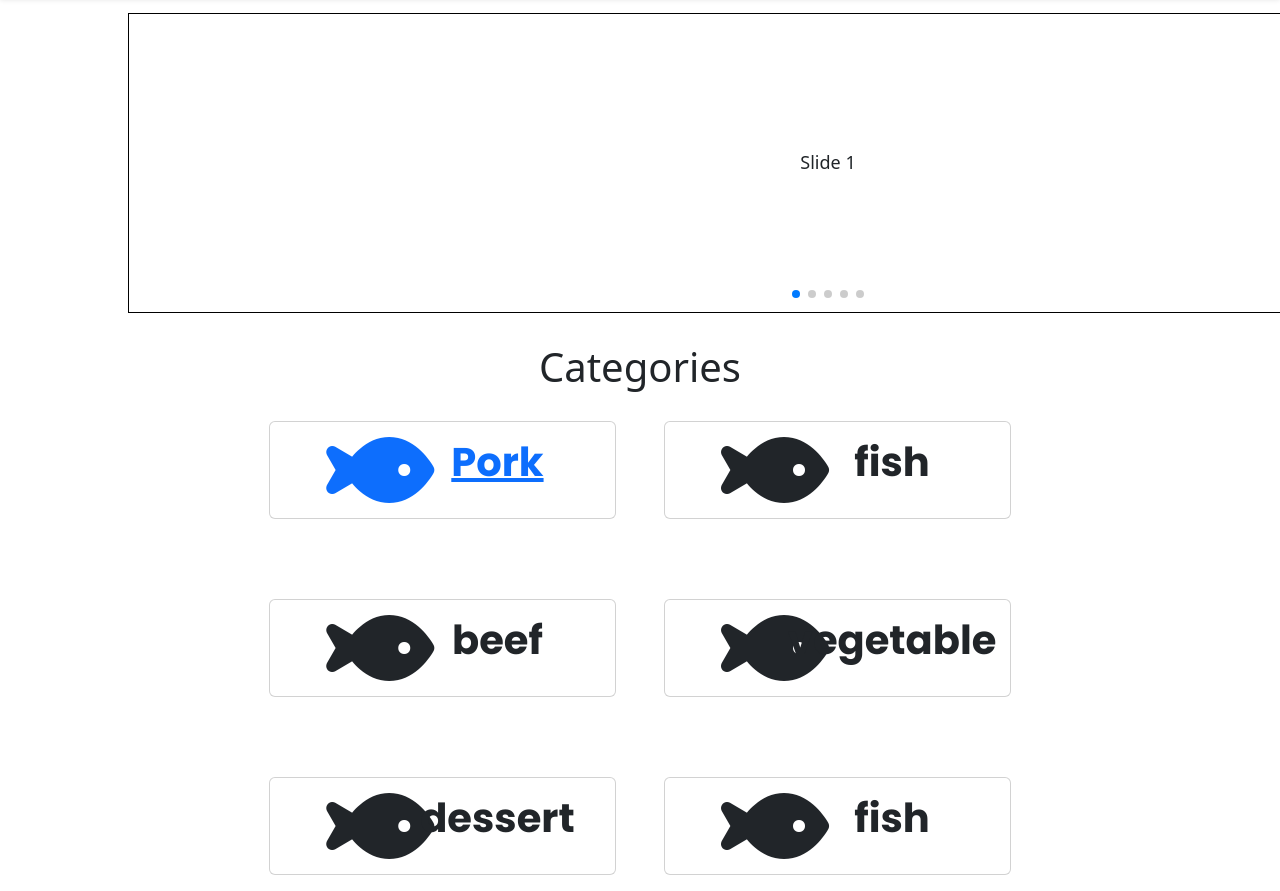
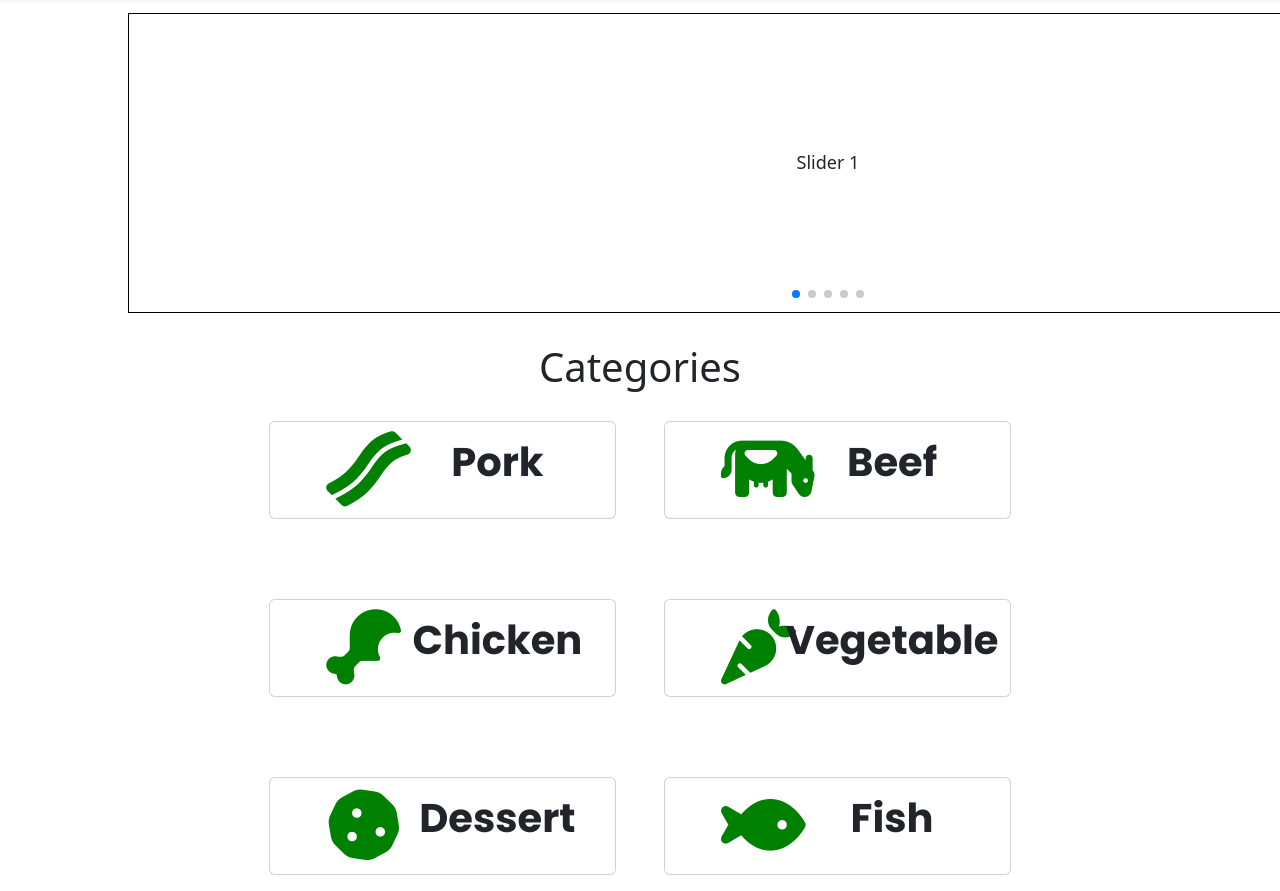
Before and after one commit to Cagnayo/Nutri-Meals, a PHP site: page /recipes.php in a window 1280 px wide; the page is wider, and only the part inside the window is pictured. Shown: the part 100-991 px from the top of that part. Run offline with PHP 8.4, Linux system fonts and the light colour scheme.

Commit message:
category icons

```diff
--- a/recipes.php
+++ b/recipes.php
@@ -1,5 +1,6 @@
 <!DOCTYPE html>
 <html lang="en">
+
 <head>
   <meta charset="UTF-8">
   <meta name="viewport" content="width=device-width, initial-scale=1.0">
@@ -18,7 +19,8 @@
     }
 
     .category-item {
-      background-color: #ffeb3b; /* yellow */
+      background-color: #ffeb3b;
+      /* yellow */
       border-radius: 50%;
       width: 120px;
       height: 120px;
@@ -63,6 +65,33 @@
       height: 100%;
       object-fit: cover;
     }
+
+    .card.mb-3 a {
+      text-decoration: none;
+      color: inherit;
+
+    }
+
+    .card.mb-3 a {
+      text-decoration: none;
+      color: inherit;
+    }
+
+    .col-md-4.ps-5 i {
+      color: green;
+      font-size: 4.7rem;
+      transition: transform 0.3s ease;
+      padding-top: 10px;
+
+    }
+
+    .col-md-4.ps-5 i:hover {
+      transform: scale(1.2);
+      color: #ed6d23;
+    }
+
+
+
     /* Responsive spacing */
     @media (max-width: 768px) {
       .section-categories {
@@ -78,7 +107,7 @@
   <section class="section-categories">
     <div class="swiper mySwiper">
       <div class="swiper-wrapper">
-    <div class="swiper-slide">Slide 1</div>
+        <div class="swiper-slide"> Slider 1</div>
         <div class="swiper-slide">Slide 2</div>
         <div class="swiper-slide">Slide 3</div>
         <div class="swiper-slide">Slide 4</div>
@@ -94,13 +123,14 @@
       <div class="card mb-3" style="max-width: 400px;">
         <div class="row g-0">
           <div class="col-md-4 ps-5">
-    <a href="view-products.php?category=Pork"><i class="fa-solid fa-fish fa-6x"></i></a>
+            <a href="category-view.php?category=Pork">
+              <i class="fa-solid fa-bacon fa-6x"></i>
+            </a>
           </div>
           <div class="col-md-8">
-      <div class="card-body">
+            <div class="card-body ">
               <div class="card-title d-flex justify-content-center align-item-center">
                 <h1><a href="category-view.php?category=Pork">Pork</a></h1>
-
               </div>
             </div>
           </div>
@@ -109,12 +139,14 @@
       <div class="card mb-3" style="max-width: 400px;">
         <div class="row g-0">
           <div class="col-md-4 ps-5">
-    <i class="fa-solid fa-fish fa-6x"></i>
+            <a href="category-view.php?category=Beef">
+              <i class="fa-solid fa-cow fa-5x"></i>
+            </a>
           </div>
           <div class="col-md-8">
             <div class="card-body">
               <div class="card-title d-flex justify-content-center align-item-center">
-          <h1> fish</h1>
+                <h1><a href="category-view.php?category=Beef">Beef</a></h1>
               </div>
             </div>
           </div>
@@ -123,12 +155,16 @@
       <div class="card mb-3" style="max-width: 400px;">
         <div class="row g-0">
           <div class="col-md-4 ps-5">
-    <i class="fa-solid fa-fish fa-6x"></i>
+            <a href="category-view.php?category=Chicken">
+              <i class="fa-solid fa-drumstick-bite fa-6x"></i>
+            </a>
           </div>
           <div class="col-md-8">
             <div class="card-body">
               <div class="card-title d-flex justify-content-center align-item-center">
-          <h1> beef</h1>
+                <a href="category-view.php?category=Chicken">
+                  <h1> Chicken</h1>
+                </a>
               </div>
             </div>
           </div>
@@ -137,12 +173,16 @@
       <div class="card mb-3" style="max-width: 400px;">
         <div class="row g-0">
           <div class="col-md-4 ps-5">
-    <i class="fa-solid fa-fish fa-6x"></i>
+            <a href="category-view.php?category=Vegetable">
+              <i class="fa-solid fa-carrot fa-6x"></i>
+            </a>
           </div>
           <div class="col-md-8">
             <div class="card-body">
               <div class="card-title d-flex justify-content-center align-item-center">
-          <h1> vegetable</h1>
+                <a href="category-view.php?category=Vegetable">
+                  <h1> Vegetable</h1>
+                </a>
               </div>
             </div>
           </div>
@@ -151,12 +191,16 @@
       <div class="card mb-3" style="max-width: 400px;">
         <div class="row g-0">
           <div class="col-md-4 ps-5">
-    <i class="fa-solid fa-fish fa-6x"></i>
+            <a href="category-view.php?category=Dessert">
+              <i class="fa-solid fa-cookie fa-6x"></i>
+            </a>
           </div>
           <div class="col-md-8">
             <div class="card-body">
               <div class="card-title d-flex justify-content-center align-item-center">
-          <h1> dessert</h1>
+                <a href="category-view.php?category=Dessert">
+                  <h1> Dessert</h1>
+                </a>
               </div>
             </div>
           </div>
@@ -165,12 +209,16 @@
       <div class="card mb-3" style="max-width: 400px;">
         <div class="row g-0">
           <div class="col-md-4 ps-5">
+            <a href="category-view.php?category=Fish">
               <i class="fa-solid fa-fish fa-6x"></i>
+            </a>
           </div>
           <div class="col-md-8">
             <div class="card-body">
               <div class="card-title d-flex justify-content-center align-item-center">
-          <h1> fish</h1>
+                <a href="category-view.php?category=Fish">
+                  <h1> Fish</h1>
+                  </a>
               </div>
             </div>
           </div>
```
Also changed, not shown: admin.php (+47 -12 lines), category-view.php (+50 -8 lines), images/chicken-icon.png (added), images/dessert-icon.png (added), images/fried-chicken.jpg (added), images/pork-icon.png (added), images/promo 1.jpg (added), images/promo 2.jpg (added), uploads/fried-chicken.jpg (added). Lines whose indentation alone changed are shown as unchanged.
